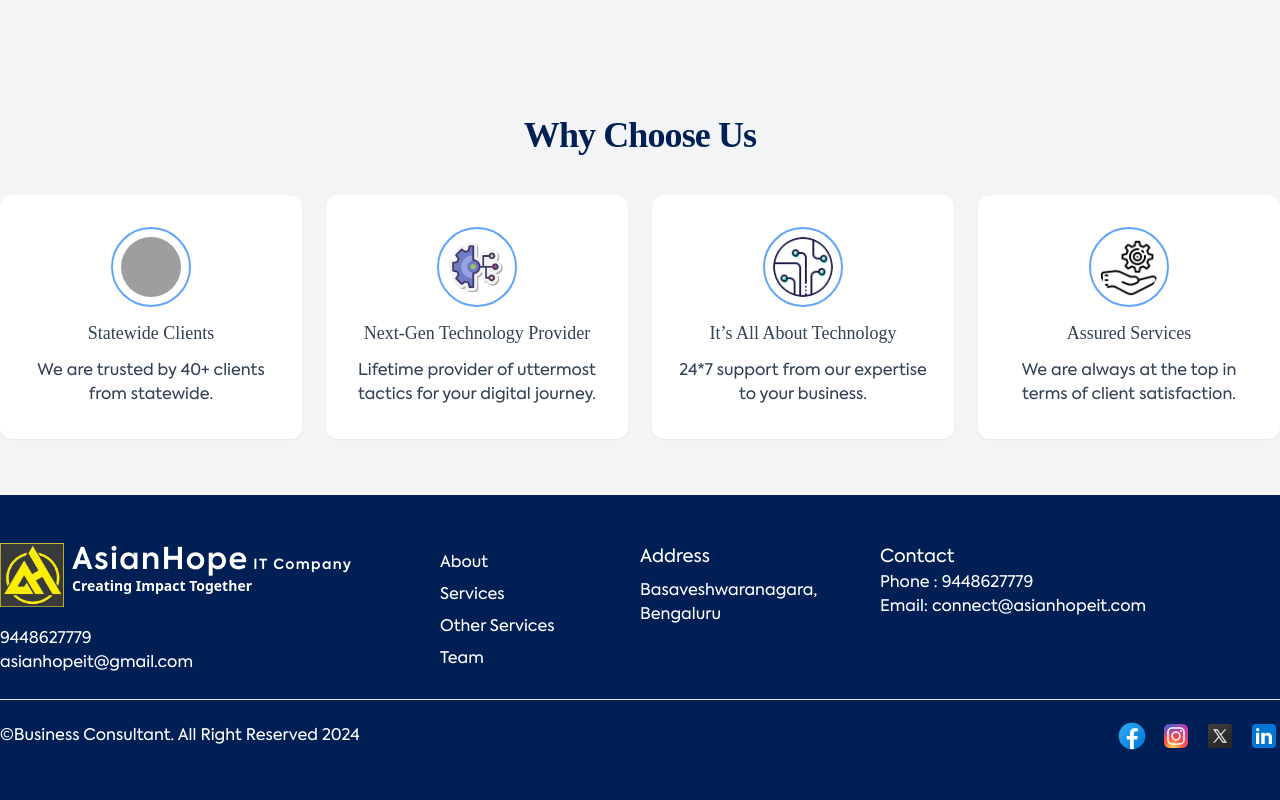
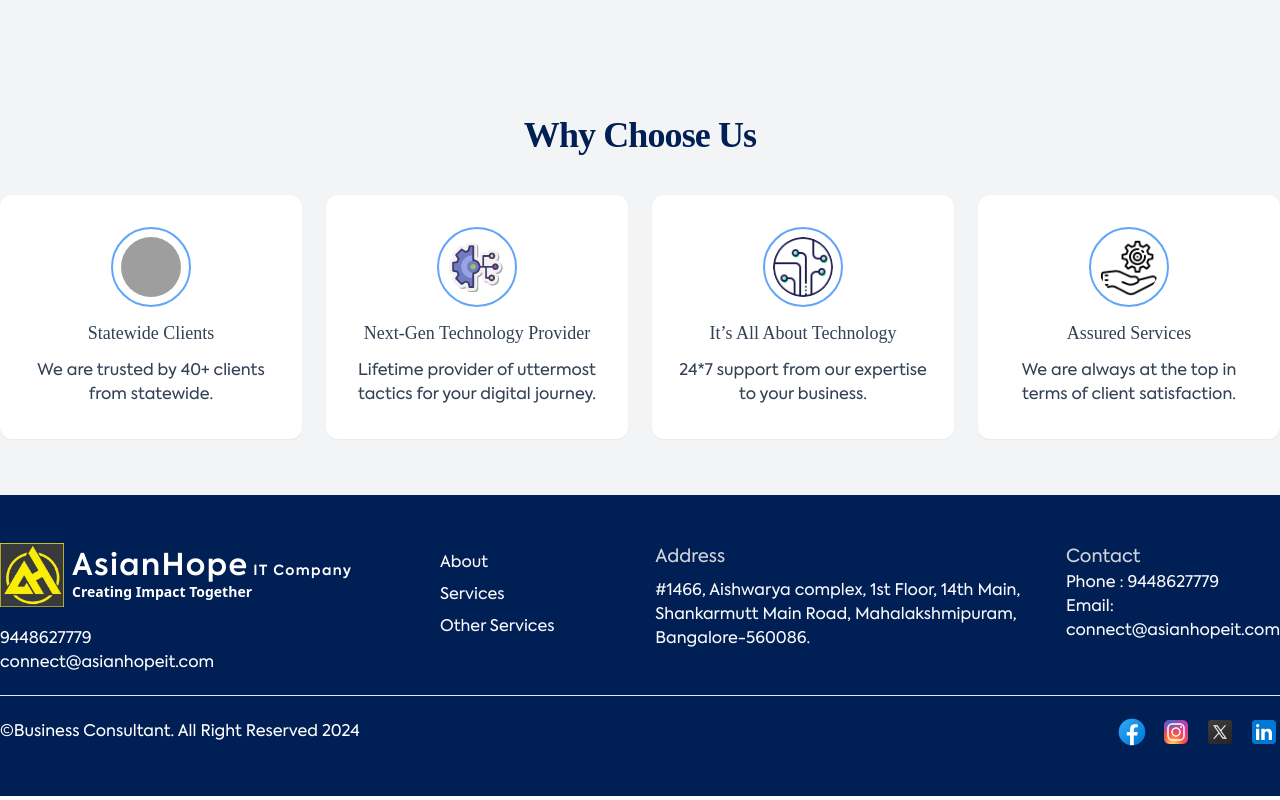
Before and after one commit to Vinodmestha/AsianHopeIT, a React (Vite) app: page /about in a window 1280 px wide. Shown: the part 1461-2261 px from the top of the page. Built offline with nearby package versions, Linux system fonts and the light colour scheme; grey boxes are pictures that could not be loaded; a web font is replaced by a local one.

Commit message:
content correction & ui update

```diff
--- a/index.html
+++ b/index.html
@@ -7,10 +7,22 @@
     <title>AsianHope IT Company</title>
     <meta
         name="description"
-        content="Asian Hope is the fastest growing Manpower solutions, Certified Training' & Career counselling provider in India, with specialized service."
+        content="Asian Hope IT Company is the fastest growing Manpower solutions, Certified Training' & Career counselling provider in India, with specialized services opening at 09:30."
     />
     <link rel="preconnect" href="https://fonts.googleapis.com" />
     <link rel="preconnect" href="https://fonts.gstatic.com" crossorigin />
+    <script>
+        // It's best to inline this in `head` to avoid FOUC (flash of unstyled content) when changing pages or themes
+        if (
+          localStorage.getItem('color-theme') === 'dark' ||
+          (!('color-theme' in localStorage) &&
+            window.matchMedia('(prefers-color-scheme: dark)').matches)
+        ) {
+          document.documentElement.classList.add('dark');
+        } else {
+          document.documentElement.classList.remove('dark');
+        }
+      </script>
     </head>
     <body>
         <div id="root"></div>
--- a/src/Container/footer.jsx
+++ b/src/Container/footer.jsx
@@ -11,7 +11,7 @@ const aboutItems = {
         // { label: "Company", slug: "company" },
         { label: "Services", slug: "services" },
         { label: "Other Services", slug: "other-services" },
-        { label: "Team", slug: "team" },
+        // { label: "Team", slug: "team" },
         // { label: "Blog", slug: "blog" }
     ]
 }
@@ -25,9 +25,9 @@ function Footer() {
     return (
         <footer className='bg-[#001f54] py-12'>
             <div className='max-w-screen-xl mx-auto px-5 xl:px-0'>
-                <div className='grid md:grid-cols-3 grid-cols-1 gap-6 md:gap-10 mb-5'>
+                <div className='grid lg:grid-cols-3 grid-cols-1 gap-6 md:gap-10 mb-5'>
                     <div>
-                        <div className='flex items-start'>
+                        <div className='flex items-center'>
                             <div className='size-16 rounded-full'>
                                 <img src={logo} alt="header-logo" className='w-full h-full' />
                             </div>
@@ -38,33 +38,40 @@ function Footer() {
                         </div>
                         <div className='sm:mt-5 text-white mt-3 font-axiforma'>
                             <h4>9448627779</h4>
-                            <h4>asianhopeit@gmail.com</h4>
+                            <h4>connect@asianhopeit.com</h4>
                         </div>
                     </div>
-                    <div className='grid grid-cols-2 '>
-                        <div>
+                    <div className='sm:col-span-2'>
+                        <div className='flex sm:flex-nowrap flex-wrap gap-5'>
+                            <div className='w-full sm:w-1/2'>
                                 {/* <h3 className='text-white text-lg'>{aboutItems?.title}</h3> */}
                                 <ul className='mt-2'>
                                     {aboutItems?.items?.map((item, i) => (
-                                    <li key={i} className='text-white mb-2 font-axiforma cursor-pointer' onClick={() => window.open(item?.slug)}>{item?.label}</li>
+                                        <li key={i} className='text-gray-50 mb-2 font-axiforma cursor-pointer' onClick={() => window.open(item?.slug)}>{item?.label}</li>
                                     ))}
                                 </ul>
                             </div>
-                        <div className='font-axiforma'>
-                            <h3 className='text-white text-lg'>Address</h3>
+                            <div className='w-full font-axiforma'>
+                                <h3 className='text-gray-300 text-lg'>Address</h3>
                                 <ul className='mt-2'>
-                                <li className='text-white mb-2'>Basaveshwaranagara, Bengaluru</li>
+                                    <li className='text-gray-50 mb-2 cursor-pointer'>
+                                        <a href="https://maps.google.com/?q=13.002210,77.540825" target='_blank'>
+                                            #1466, Aishwarya complex, 1st Floor, 14th Main,
+                                            Shankarmutt Main Road, Mahalakshmipuram, Bangalore-560086.
+                                        </a>
+                                    </li>
                                 </ul>
                             </div>
-                    </div>
-                    <div className='font-axiforma'>
-                        <h3 className='text-white text-lg'>Contact</h3>
-                        <h3 className='text-white'>
+                            <div className='font-axiforma sm:w-1/2'>
+                                <h3 className='text-gray-300 text-lg'>Contact</h3>
+                                <h3 className='text-gray-50'>
                                     Phone : 9448627779
                                 </h3>
-                        <h3 className='text-white'>
+                                <h3 className='text-gray-50'>
                                     Email: connect@asianhopeit.com
                                 </h3>
+                            </div>
+                        </div>
                     </div>
                 </div>
                 <hr />
--- a/src/Container/header.jsx
+++ b/src/Container/header.jsx
@@ -8,7 +8,7 @@ const navItems = [
     { label: "About", slug: "about" },
     { label: "Services", slug: "services" },
     { label: "Other Services", slug: "other-services" },
-    { label: "Team", slug: "team" },
+    // { label: "Team", slug: "team" },
     // { label: "Why Choose Us", slug: "why-choose" }
 ]
 function Header() {
--- a/src/assets/index.js
+++ b/src/assets/index.js
@@ -17,4 +17,5 @@ import bos from "../assets/service/bos.jpg"
 import bpo2 from "../assets/service/bpo2.jpg"
 import bcs from "../assets/service/bcs.jpg"
 
-export {wds,wms,whs,wad,dms,api,ehs,bos,gds,lds,b2b,b2c, wsc,bpo2,bcs};
+import ribbon from "../assets/Image/ribbon.png"
+export {wds,wms,whs,wad,dms,api,ehs,bos,gds,lds,b2b,b2c, wsc,bpo2,bcs,ribbon};
--- a/src/db/json.jsx
+++ b/src/db/json.jsx
@@ -64,7 +64,7 @@ export const services = [
 ]
 
 export const otherServices = [
-    { icon: solar1, images: [solar1, solar2, solar3, solar4], label: "SOLAR PRODUCTS ", desc: "AsianHope IT C in its quest to contribute in harnessing the green energy has a wide spectrum of solar-energy based equipment  from panels, lights, chargers, fan, lamp, street light and many more.", value: "80%", desc2: "of the cost of Solar Panels has been dropped since 2018." },
-    { icon: software, images: [it7, it8, it9, it1, it3, it4, it5, it6], label: "IT PRODUCTS", desc: "AsianHope IT C leads the way in supplying IT equipment to government agencies across the state. Biometrics, Printers, Desktops, Laptops  etc., have been the major share holders in the foothold of AsianHope IT C in government sector", value: "95.4%", desc2: "of Indian Institutions using digital examinations as per Speedlabs.in " },
+    { icon: solar1, images: [solar1, solar2, solar3, solar4], label: "SOLAR PRODUCTS ", desc: "AsianHope IT C in its quest to contribute in harnessing the green energy has a wide spectrum of solar-energy based equipment from panels, lights, chargers, fan, lamp, street light and many more.", value: "80%", desc2: "of the cost of Solar Panels has been dropped since 2018." },
+    { icon: software, images: [it7, it8, it9, it1, it3, it4, it5, it6], label: "IT PRODUCTS", desc: "AsianHope IT C leads the way in supplying IT equipments to government agencies across the state. Biometrics, Printers, Desktops, Laptops  etc., have been the major share holders in the foothold of AsianHope IT C in government sector.", value: "95.4%", desc2: "of Indian Institutions using digital examinations as per Speedlabs.in " },
 
 ]
--- a/src/index.css
+++ b/src/index.css
@@ -43,3 +43,7 @@ a{
     -webkit-text-stroke: 1px #EA358C;
     -webkit-text-fill-color: white;
 }
+.text-hover2 {
+    -webkit-text-stroke: 1px white;
+    -webkit-text-fill-color: #ffc300;
+}
--- a/src/routes/Pages/HeroMain.jsx
+++ b/src/routes/Pages/HeroMain.jsx
@@ -22,8 +22,8 @@ function HeroMain() {
                             Perfect Place for Your <br /> <span className='text-[#ffc300] font-extrabold'>Business</span> <br />Promotion
                         </h1>
                         <p className='font-semibold text-gray-600 font-axiforma py-3 leading-7'>
-                            Asian Hope It Company is the fastest growing Manpower solutions, Certified Training' & Career counselling provider in India, with specialized service.
-                            Opening at 09:30
+                            Asian Hope IT Company is the fastest growing Manpower solutions, Certified Training' & Career counselling provider in India, with specialized services
+                            opening at 09:30
                         </p>
                     </div>
 
--- a/src/routes/Pages/ManpowerConsultancy.jsx
+++ b/src/routes/Pages/ManpowerConsultancy.jsx
@@ -28,7 +28,7 @@ export default function ManpowerConsultancy() {
                         </div>
                     ))}
                 </div>
-
+                <p className='border-2 border-[#ffc300] !bg-[#142c5a] text-[#ffc300] rounded-[30px] px-10 py-3 w-fit font-bold tracking-widest font-axiforma mx-auto mt-10 bg-clip-padding backdrop-filter backdrop-blur-sm bg-opacity-10'>Creating Impact Together</p>
             </section>
         </main>
     )
--- a/tailwind.config.js
+++ b/tailwind.config.js
@@ -1,5 +1,6 @@
 /** @type {import('tailwindcss').Config} */
 export default {
+  darkMode: 'class',
   content: [
     "./index.html",
     "./src/**/*.{js,ts,jsx,tsx}",
```
Also changed, not shown: src/routes/Pages/OtherServices.jsx (+4 -4 lines), src/routes/Pages/Takshila.jsx (+9 -8 lines), src/assets/Image/ribbon.png (added). Lines whose indentation alone changed are shown as unchanged.
